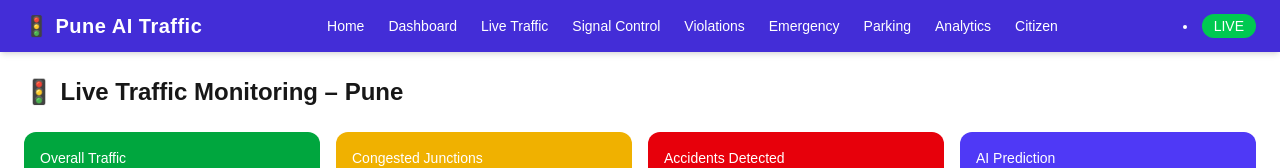
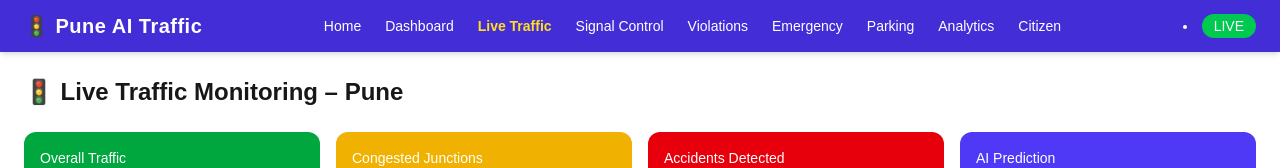
Before and after one commit to sagarjavir/pune-traffic-AI, a Next.js app: page /live/traffic in a window 1280 px wide. Shown: the top 168 px of the page. Built offline with nearby package versions, Linux system fonts and the light colour scheme.

Commit message:
Fix Live Traffic route path

```diff
--- a/app/components/Navbar.tsx
+++ b/app/components/Navbar.tsx
@@ -8,7 +8,7 @@ import { liveServices } from "../config/liveServices";
 const navItems = [
   { name: "Home", path: "/" },
   { name: "Dashboard", path: "/dashboard" },
-  { name: "Live Traffic", path: "/live-traffic" },
+  { name: "Live Traffic", path: "/live/traffic" },
   { name: "Signal Control", path: "/signals" },
   { name: "Violations", path: "/violations" },
   { name: "Emergency", path: "/emergency" },
@@ -47,8 +47,6 @@ export default function Navbar() {
                 {item.name}
               </Link>
             </li>
-            // Live dropdown
-
           ))}
         </ul>
 
--- a/app/components/live-traffic/TrafficMap.tsx
+++ b/app/components/live/traffic/TrafficMap.tsx
@@ -1,4 +1,4 @@
-import LiveMap from "../maps/LiveMap";
+import LiveMap from "../../maps/LiveMap";
 
 export default function TrafficMap() {
   return (
--- a/app/live/traffic/page.tsx
+++ b/app/live/traffic/page.tsx
@@ -1,6 +1,6 @@
-import TrafficSummary from "@/app/components/live-traffic/TrafficSummary";
-import JunctionTable from "@/app/components/live-traffic/JunctionTable";
-import TechStack from "@/app/components/live-traffic/TechStack";
+import TrafficSummary from "@/app/components/live/traffic/TrafficSummary";
+import JunctionTable from "@/app/components/live/traffic/JunctionTable";
+import TechStack from "@/app/components/live/traffic/TechStack";
 import LiveMap from "@/app/components/maps/LiveMap";
 
 export default function LiveTrafficPage() {
```
Also changed, not shown: app/components/live/traffic/JunctionTable.tsx (renamed from app/components/live-traffic/JunctionTable.tsx), app/components/live/traffic/TechStack.tsx (renamed from app/components/live-traffic/TechStack.tsx), app/components/live/traffic/TrafficSummary.tsx (renamed from app/components/live-traffic/TrafficSummary.tsx).
